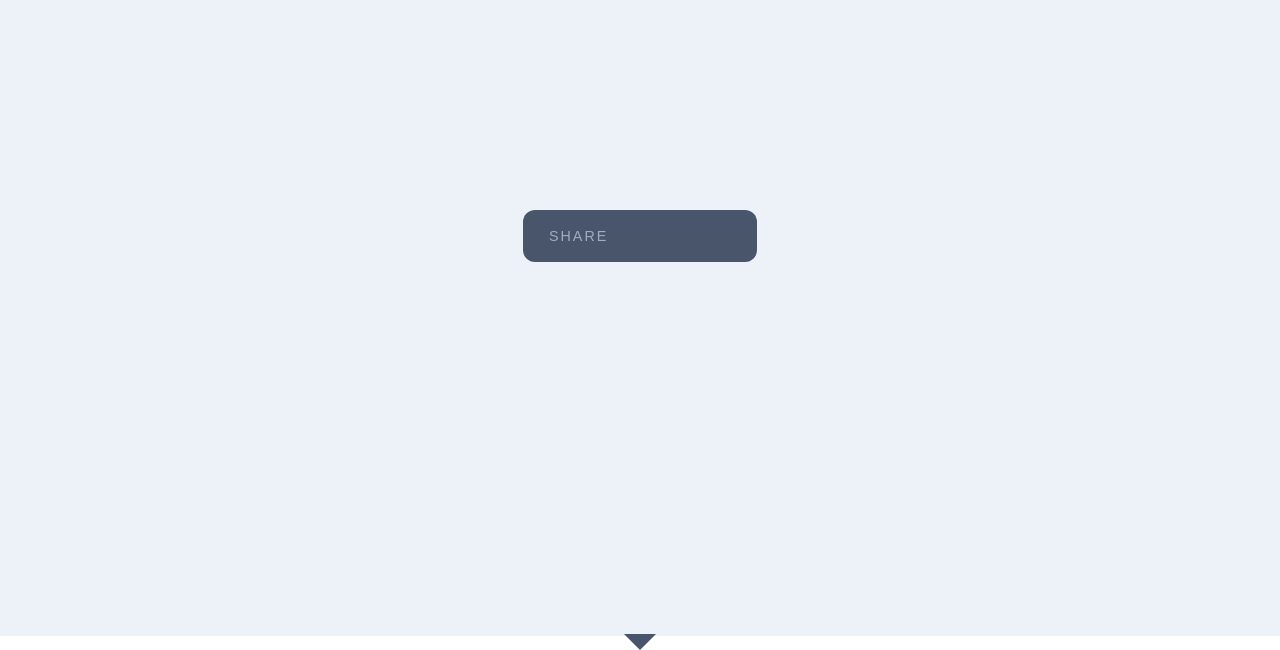
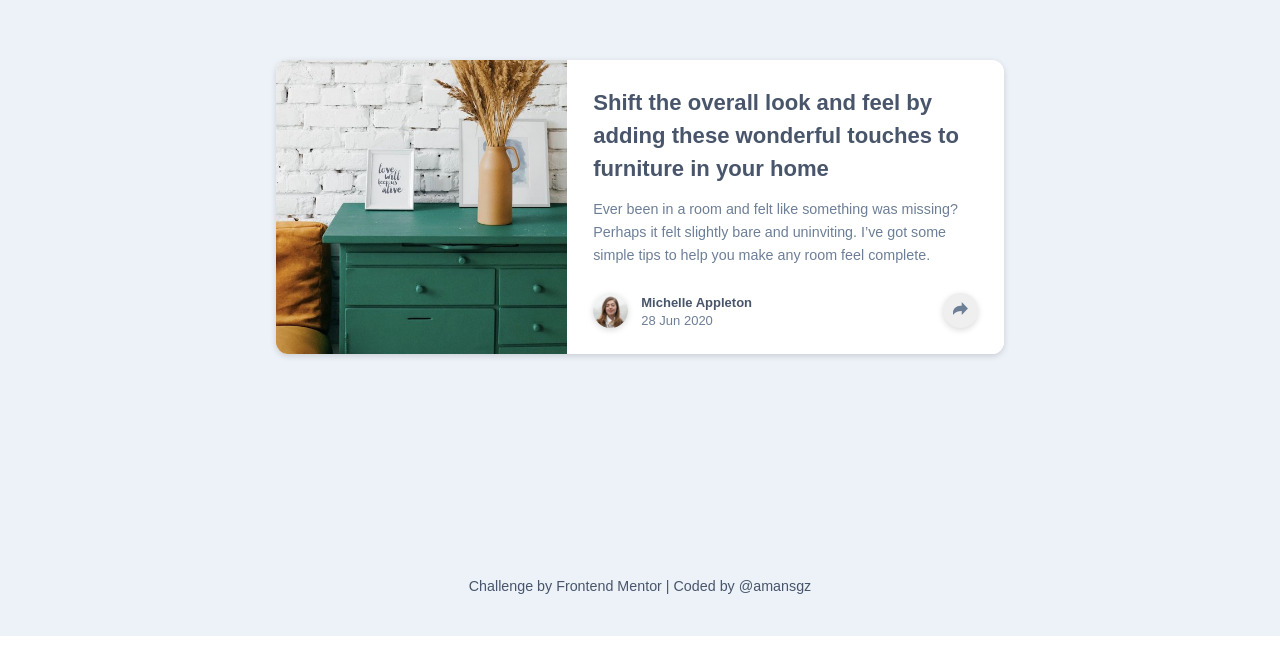
Before and after one commit to amansgz/article-preview-component, a plain HTML site: page index.html in a window 1280 px wide. Shown: the part 164-814 px from the top of the page. Drawn offline with Linux system fonts and the light colour scheme.

Commit message:
feat: add solution to article preview component challenge

```diff
--- /dev/null
+++ b/css/media-queries.css
@@ -0,0 +1,66 @@
+/* Media queries */
+@media (min-width: 768px) {
+  .card {
+    display: flex;
+    width: 95%;
+    max-width: 56rem;
+  }
+  .card-image {
+    width: 40%;
+    height: auto;
+    border-radius: var(--border-radius-sm) 0 0 var(--border-radius-sm);
+  }
+  .card-content {
+    width: 60%;
+  }
+  .card-title {
+    font-size: 1.7rem;
+  }
+  .author {
+    width: 100%;
+  }
+  .author,
+  .nav {
+    border-bottom-left-radius: 0;
+  }
+}
+@media (min-width: 1024px) {
+  .card-info {
+    padding-bottom: 0;
+  }
+  .author {
+    position: relative;
+  }
+  /* Classes for JavaScript */
+  .author.active {
+    background-color: var(--white);
+  }
+  .author.active .author-content {
+    display: flex;
+  }
+  .author.active .nav {
+    position: absolute;
+    inset-block-start: -60px;
+    inset-inline-start: 65%;
+
+    width: 18rem;
+
+    border-radius: var(--border-radius-sm);
+    box-shadow: var(--shadow-subtle);
+  }
+  .author.active .social-list {
+    padding: var(--spacing-md);
+  }
+  .author.active .nav::after {
+    content: "";
+    position: absolute;
+    inset-block-end: -14px;
+    inset-inline-start: 45%;
+    transform: translateX(-50%);
+    width: 0;
+    height: 0;
+    border-left: 16px solid transparent;
+    border-right: 16px solid transparent;
+    border-top: 16px solid var(--very-dark-grayish-blue);
+  }
+}
--- a/styles.css
+++ b/css/styles.css
@@ -5,6 +5,7 @@
   --grayish-blue: hsl(212, 23%, 69%);
   --light-grayish-blue: hsl(210, 46%, 95%);
   --white: hsl(0, 0%, 100%);
+  --orange: rgb(241, 160, 7);
 
   /* Fonts */
   --ff-body: "Manrope", sans-serif;
@@ -29,7 +30,7 @@
   --border-radius-sm: 12px;
 
   /* Shadows */
-  --shadow-subtle: 0 2px 6px rgba(0, 0, 0, 0.08);
+  --shadow-subtle: 0 2px 6px rgba(0, 0, 0, 0.15);
 }
 
 *,
@@ -74,36 +75,38 @@ body {
   display: flex;
   justify-content: center;
   align-items: center;
-  min-height: 100vh;
+  min-height: calc(100vh - 4.46rem);
   background-color: var(--light-grayish-blue);
 }
 
 .card {
-  width: 24rem;
+  width: 90%;
+  max-width: 24rem;
   background-color: var(--white);
   border-radius: var(--border-radius-sm);
   box-shadow: var(--shadow-subtle);
-  overflow: hidden; /* for border radius */
 }
-.card-content {
+.card-info {
   padding: var(--spacing-lg);
 }
 .card-image {
   width: 100%;
   height: 15rem;
-  background-image: url("./assets/images/drawers.jpg");
+  background-image: url("../assets/images/drawers.jpg");
   background-size: cover;
   background-position-y: 20%;
   background-repeat: no-repeat;
+  border-radius: var(--border-radius-sm) var(--border-radius-sm) 0 0;
 }
 
 .author {
   display: flex;
   align-items: center;
   justify-content: space-between;
-  width: 24rem;
+
   padding: var(--spacing-lg);
   background-color: var(--white);
+  border-radius: 0 0 var(--border-radius-sm) var(--border-radius-sm);
 }
 .author-content {
   display: flex;
@@ -115,9 +118,10 @@ body {
   width: 2.7rem;
   height: 2.7rem;
   border-radius: 50%;
+  box-shadow: var(--shadow-subtle);
 }
 
-/* Buttons */
+/* Share button with social nav links */
 .share-button {
   width: 2.7rem;
   height: 2.7rem;
@@ -126,11 +130,13 @@ body {
   color: var(--desaturated-dark-blue);
   border-radius: 50%;
   cursor: pointer;
+  box-shadow: var(--shadow-subtle);
 }
 .share-button .share-icon {
   width: 1.84rem;
   height: 1.84rem;
   transform: translate(5px, 5px);
+  transition: o.2s ease;
 }
 .share-button:hover {
   background-color: var(--desaturated-dark-blue);
@@ -139,8 +145,7 @@ body {
   color: var(--white);
 }
 .nav {
-  width: 24rem;
-  padding: var(--spacing-lg);
+  display: none;
   background-color: var(--very-dark-grayish-blue);
 }
 .social-list {
@@ -171,39 +176,26 @@ body {
   background-color: var(--very-dark-grayish-blue);
 }
 .author.active .author-content {
-  opacity: 0;
+  display: none;
 }
-/* Media queries */
-@media (min-width: 768px) {
-  .card {
-    display: flex;
-    width: 45rem;
-  }
-  .card-image {
-    width: 40%;
-    height: auto;
-  }
-  .card-content {
-    width: 60%;
-  }
-  .share-button {
-    position: relative;
-  }
-  .nav {
-    width: 18rem;
-    padding: var(--spacing-md);
-    border-radius: var(--border-radius-sm);
-  }
-  .nav::after {
-    content: "";
-    position: absolute;
-    bottom: -14px;
-    left: 50%;
-    transform: translateX(-50%);
-    width: 0;
-    height: 0;
-    border-left: 16px solid transparent;
-    border-right: 16px solid transparent;
-    border-top: 16px solid var(--very-dark-grayish-blue);
-  }
+.author.active .nav {
+  display: flex;
 }
+/* Footer with attribution */
+.footer {
+  height: 4.46rem;
+  background-color: var(--light-grayish-blue);
+}
+.attribution {
+  text-align: center;
+  font-size: var(--fs-md);
+  color: var(--very-dark-grayish-blue);
+}
+.attribution a {
+  text-decoration: none;
+  color: var(--very-dark-grayish-blue);
+}
+.attribution a:hover,
+.attribution a:focus-visible {
+  color: var(--orange);
+}
--- a/index.html
+++ b/index.html
@@ -9,18 +9,19 @@
 
   <title>Frontend Mentor | Article preview component</title>
   <link rel="icon" type="image/png" sizes="32x32" href="./assets/icons/favicon-32x32.png">
-  <link rel="stylesheet" href="./styles.css">
+  <link rel="stylesheet" href="./css/styles.css">
+  <link rel="stylesheet" href="./css/media-queries.css">
   <script src="./app.js" defer></script>
 </head>
 
 <body>
   <main>
     <div class="main-container">
-      <!--
+
       <article class="card">
         <div class="card-image"></div>
         <div class="card-content">
-          <div class="card-text">
+          <div class="card-info">
             <h1 class="card-title">
               Shift the overall look and feel by adding these wonderful
               touches to furniture in your home
@@ -31,9 +32,8 @@
               to help you make any room feel complete.
             </p>
           </div>
-      </article> -->
 
-      <!--    <article class="author" id="author">
+          <article class="author" id="author">
             <div class="author-content">
               <img src="./assets/images/avatar-michelle.jpg" alt="" class="author-avatar">
               <div class="author-details">
@@ -41,13 +41,6 @@
                 <time class="published-date" datetime="2020-06-28">28 Jun 2020</time>
               </div>
             </div>
-        <button class="share-button" id="btnShare">
-          <svg class="share-icon">
-            <use href="../assets/icons/icons.svg#icon-share"></use>
-          </svg>
-        </button>
-      </article> -->
-
 
             <nav class="nav">
               <ul class="social-list">
@@ -77,14 +70,24 @@
                 </li>
               </ul>
             </nav>
+            <button class="share-button" id="btnShare">
+              <svg class="share-icon">
+                <use href="../assets/icons/icons.svg#icon-share"></use>
+              </svg>
+            </button>
+          </article>
+        </div>
+      </article>
     </div>
   </main>
 
-  <!--
+  <footer class="footer">
     <div class="attribution">
-    Challenge by <a href="https://www.frontendmentor.io?ref=challenge" target="_blank">Frontend Mentor</a>
-    Coded by <a href="#">@amansgz</a>
-  </div> -->
+      Challenge by <a href="https://www.frontendmentor.io?ref=challenge" target="_blank"
+        rel="noopener noreferrer">Frontend Mentor</a>
+      | Coded by <a href="https://www.github.com/amansgz" target="_blank" rel="noopener noreferrer">@amansgz</a>
+    </div>
+  </footer>
 
 </body>
 
```
Also changed, not shown: assets/images/desktop-preview.jpg (renamed from design/desktop-preview.jpg), design/desktop-active-state.jpg (deleted), design/desktop-design.jpg (deleted), design/mobile-active-state.jpg (deleted), design/mobile-design.jpg (deleted), 4 other files. Lines whose indentation alone changed are shown as unchanged.
